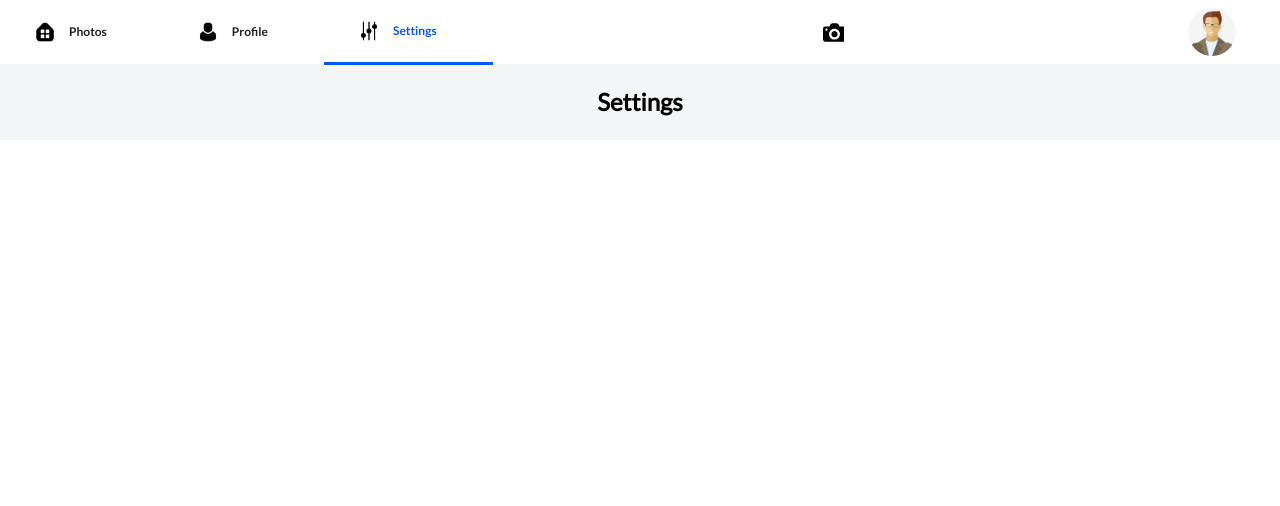
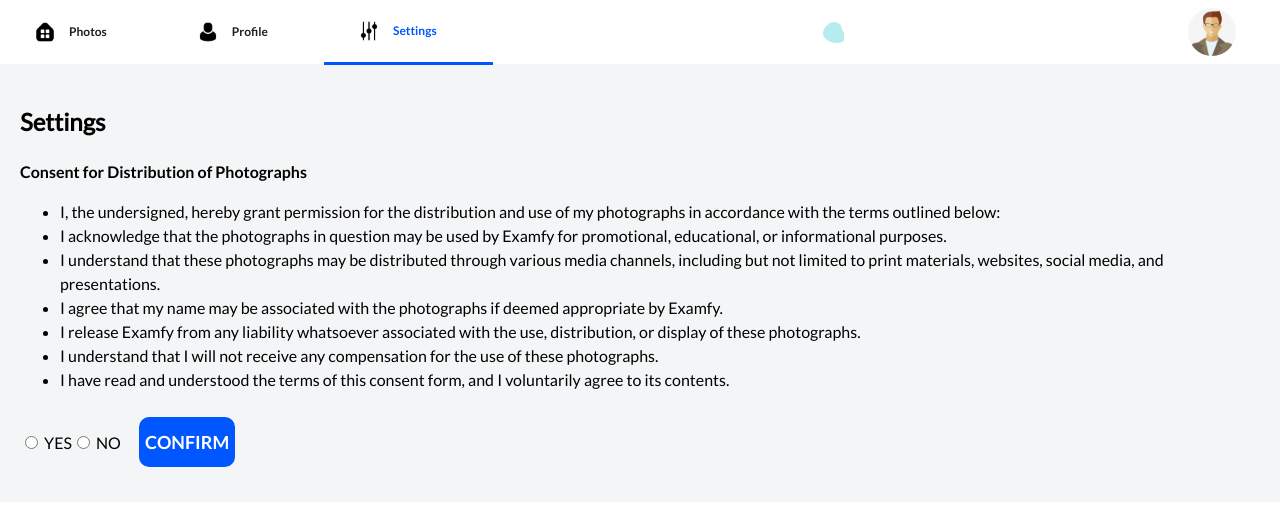
Before and after one commit to tarasov1812/junction, a React (Vite) app: page /app/settings in a window 1280 px wide. Shown: the top 506 px of the page. Built offline with nearby package versions, Linux system fonts and the light colour scheme.

Commit message:
fix style

```diff
--- a/public/style.css
+++ b/public/style.css
@@ -303,7 +303,8 @@
     margin: 0 auto;
     width: 36px;
     height: 38px;
-    background-image: url("img/logo.svg");
+    background-image: url("img/logo-examfy.png");
+    back-size
 }
 
 @media only screen and (min-width: 800px) {
--- a/src/App.css
+++ b/src/App.css
@@ -51,6 +51,7 @@
 @media only screen and (min-width: 800px) {
   .content {
     flex-direction: row;
+    align-items: none;
   }
 }
 
--- a/src/components/Pictures.jsx
+++ b/src/components/Pictures.jsx
@@ -19,6 +19,21 @@
         <span>Close</span>
       </a>
     </div>
+    <img className={styles.imeg} src="/img/picture.png"></img>
+    <div className={styles.counters}>
+      <a className={styles.repost}>
+        <img src="/img/download.png" alt="Repost Icon" />
+        <span>Download</span>
+      </a>
+      <a className={styles.repost}>
+        <img src="/img/share.png" alt="Like Icon" />
+        <span>Share</span>
+      </a>
+      <a className={styles.repost}>
+        <img src="/img/close.png" alt="Share Icon" />
+        <span>Close</span>
+      </a>
+    </div>
     </>
   );
 }
--- a/src/components/Settings.jsx
+++ b/src/components/Settings.jsx
@@ -5,6 +5,32 @@
   return (
     <div className={styles.settings}>
       <h2>Settings</h2>
+      <p>Consent for Distribution of Photographs</p>
+<ul>
+<li>I, the undersigned, hereby grant permission for the distribution and use of my photographs in accordance with the terms outlined below:</li>
+
+<li>I acknowledge that the photographs in question may be used by Examfy for promotional, educational, or informational purposes.</li>
+
+<li>I understand that these photographs may be distributed through various media channels, including but not limited to print materials, websites, social media, and presentations.</li>
+
+<li>I agree that my name may be associated with the photographs if deemed appropriate by Examfy.</li>
+
+<li>I release Examfy from any liability whatsoever associated with the use, distribution, or display of these photographs.</li>
+
+<li>I understand that I will not receive any compensation for the use of these photographs.</li>
+
+<li>I have read and understood the terms of this consent form, and I voluntarily agree to its contents.</li>
+</ul>
+      <form>
+  <label>
+    <input type="radio" name="respuesta" value="yes" /> YES
+  </label>
+
+  <label>
+    <input type="radio" name="respuesta" value="no" /> NO
+  </label>
+  <button type="submit" lassName={styles.submit}>CONFIRM</button>
+</form>
     </div>
   );
 }
--- a/src/styles/Header.module.css
+++ b/src/styles/Header.module.css
@@ -117,7 +117,7 @@
         display: block;
         width: 21px;
         height: 23px;
-        background-image: url('../../public/img/logo.svg');
+        background-image: url('../../public/img/logo-examfy.png');
         background-size: cover;
         margin-left: auto;
         margin-right: auto;
--- a/src/styles/Logo.module.css
+++ b/src/styles/Logo.module.css
@@ -20,5 +20,6 @@
 .logo {
     height: 23px;
     width: 21px;
-    background-image: url("../../img/logo-feed.svg");
+    background-image: url("/img/logo.svg");
+    background-size: cover;
 }
--- a/src/styles/Profile.module.css
+++ b/src/styles/Profile.module.css
@@ -1,3 +1,7 @@
+.container {
+    padding: 20px;
+}
+
 @media only screen and (min-width: 960px) {
     .container{
         display: block;
--- a/src/styles/Settings.module.css
+++ b/src/styles/Settings.module.css
@@ -16,10 +16,12 @@
 }
 
 .settings {
-    display: flex;
-    flex-direction: row-reverse;
     margin: 0 auto;
-    justify-content: center
+    padding: 20px;
+}
+
+p {
+    font-family: 'Lato';
 }
 
 .nav a {
@@ -33,3 +35,14 @@
 a.active {
     color: #0057FF;
 }
+
+button {
+    height: 50px;
+    background-color: #0057FF;
+    color: #FFFFFF;
+    border-radius: 10px;
+    margin: 9px 18px 15px;
+    font-size: 18px;
+    font-family: 'Lato';
+    border: none;
+}
```
Also changed, not shown: public/img/logo-examfy.png (added).
